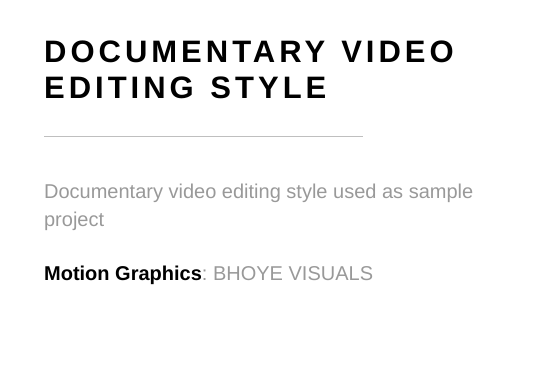
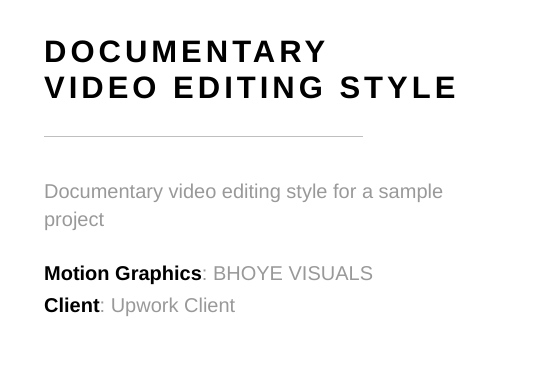
Before and after one commit to rkeffly/bhoyevisuals.github.io, a plain HTML site: page work.html in a window 1280 px wide. Shown: the part 6191-6568 px from the top of the page, 740-1280 px from the left. Drawn offline with Linux system fonts and the light colour scheme; files whose address does not match are found by name; a web font is replaced by a local one.

Commit message:
Update work.html

```diff
--- a/work.html
+++ b/work.html
@@ -51,7 +51,7 @@
 
     <iframe width="560" height="315" src="https://www.youtube.com/embed/yHzGZl_NqZw" title="YouTube video player" frameborder="0" allow="accelerometer; autoplay; clipboard-write; encrypted-media; gyroscope; picture-in-picture" allowfullscreen></iframe></div></div><div class="col-40 alt"><h2>Muva App</h2><div class="text-breakline"></div><p>Mobile App video promotion for Muva App. It's compatible with both Android and IOS devices.</p><ul class="simple-list"><li><strong>Motion Graphics</strong>: BHOYE VISUALS </li><li><strong>Client</strong>: Muva App</ul></div></div><div class="spacer"></div><div class="block"><div class="col-60"><div class="embed-container">
 
-      <iframe width="560" height="315" src="https://www.youtube.com/embed/cLIgWPnvEik?si=krf5PMZpAxQq--QT" title="YouTube video player" frameborder="0" allow="accelerometer; autoplay; clipboard-write; encrypted-media; gyroscope; picture-in-picture" allowfullscreen></iframe></div></div><div class="col-40 alt"><h2>Documentary video editing style</h2><div class="text-breakline"></div><p>Documentary video editing style used as sample project</p><ul class="simple-list"><li><strong>Motion Graphics</strong>: BHOYE VISUALS </li></ul></div></div><div class="spacer"></div><div class="block"><div class="col-60"><div class="embed-container"></div>
+      <iframe width="560" height="315" src="https://www.youtube.com/embed/cLIgWPnvEik?si=aBdrOZ1_VjGlkcI1" title="YouTube video player" frameborder="0" allow="accelerometer; autoplay; clipboard-write; encrypted-media; gyroscope; picture-in-picture" allowfullscreen></iframe></div></div><div class="col-40 alt"><h2>Documentary<br>video editing style</h2><div class="text-breakline"></div><p>Documentary video editing style for a sample project</p><ul class="simple-list"><li><strong>Motion Graphics</strong>: BHOYE VISUALS </li><li><strong>Client</strong>: Upwork Client </ul></div></div><div class="spacer"></div><div class="block"><div class="col-60"><div class="embed-container">
 
       <iframe width="560" height="315" src="https://www.youtube.com/embed/d6NBg-yl9H4" title="YouTube video player" frameborder="0" allow="accelerometer; autoplay; clipboard-write; encrypted-media; gyroscope; picture-in-picture" allowfullscreen></iframe></div></div><div class="col-40 alt"><h2>Pablo 2.0 Trailer</h2><div class="text-breakline"></div><p> A trailer video on the relaunch of the PABLO versin 2.0. It was created to prepare the mind of the night clubbers what the club has in stock for them.</p><ul class="simple-list"><li><strong>Director</strong>:  Visuals.by.Okarts </li><li><strong>Video Editor</strong>: BHOYE VISUALS </li><li><strong>Client</strong>: Obi Cubana</ul></div></div><div class="spacer"></div><div class="block"><div class="col-60"><div class="embed-container">
 
```
